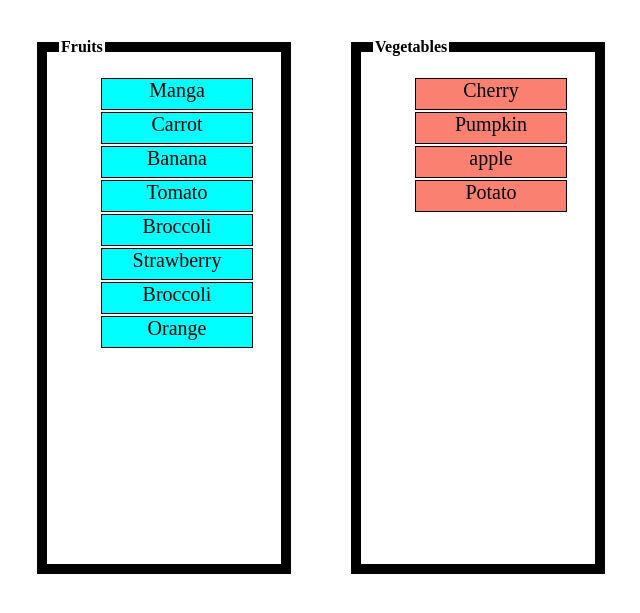
After one commit to miguelzeph/Django_jquery_ajax_basic, a Django app: page /jquery/fruits-vegetables/ in a window 1280 px wide. The commit adds this page. Shown: the top 613 px of the page, without its empty margins (1-641 px from the left). Run offline with Django 3.2, Linux system fonts and the light colour scheme; some libraries are stand-ins or nearby versions.

Commit message:
jquery sortable()

```diff
--- /dev/null
+++ b/project/jquery/static/jquery_static/css/fruits_vegetables.css
@@ -0,0 +1,30 @@
+ol {
+    list-style-type:none;
+    width:170px;
+    height:480px;
+}
+
+li {
+    height:30px;
+    width:150px;
+    border:1px solid black;
+    margin:2px;
+    font-size:20px;
+    text-align:center;
+}
+
+#fruits li {
+    background-color: cyan;
+}
+
+#vegetables li {
+    background-color:salmon;
+}
+
+fieldset {
+    float:left;
+    margin:30px;
+    width:200px;
+    height:500px;
+    border:10px solid black;
+}
--- /dev/null
+++ b/project/jquery/static/jquery_static/js/fruits_vegetables.js
@@ -0,0 +1,11 @@
+$(document).ready(function(){
+
+    $("#fruits").sortable({
+        connectWith:'#vegetables',
+        dropOnEmpty:false
+    });
+
+    $("#vegetables").sortable({
+        connectWith:'#fruits'
+    });
+});
--- a/project/jquery/templates/jquery_templates/base.html
+++ b/project/jquery/templates/jquery_templates/base.html
@@ -7,6 +7,8 @@
 
     <!--JQuery import-->
     <script src="https://code.jquery.com/jquery-3.5.1.js" integrity="sha256-QWo7LDvxbWT2tbbQ97B53yJnYU3WhH/C8ycbRAkjPDc=" crossorigin="anonymous"></script>
+    <!-- Tive que usar para ter a sortable() no jquery-->
+    <script src="https://ajax.googleapis.com/ajax/libs/jqueryui/1.10.3/jquery-ui.min.js"></script>
 
     {%load static%}
 
--- /dev/null
+++ b/project/jquery/templates/jquery_templates/fruits_vegetables.html
@@ -0,0 +1,40 @@
+{%extends 'jquery_templates/base.html'%}
+
+
+{%block title%}<title>Home</title>{%endblock%}
+{%block content%}
+
+
+<!--importar script e css-->
+{%load static%}
+<script src="{% static 'jquery_static/js/fruits_vegetables.js'%}"></script>
+<link rel="stylesheet" href="{% static 'jquery_static/css/fruits_vegetables.css'%}" />
+
+<fieldset id = 'left'>
+    <legend><b>Fruits</b></legend>
+    <ol id = 'fruits'>
+        <li id = 'mango'>Manga</li>
+        <li id = 'carrot'>Carrot</li>
+        <li id = 'banana'>Banana</li>
+        <li id = 'tomata'>Tomato</li>
+        <li id = 'broccoli'>Broccoli</li>
+        <li id = 'strawberry'>Strawberry</li>
+        <li id = 'broccoli'>Broccoli</li>
+        <li id = 'orange'>Orange</li>
+    </ol>
+</fieldset>
+
+
+<fieldset id = 'right'>
+    <legend><b>Vegetables</b></legend>
+    <ol id = 'vegetables'>
+        <li id = 'cherry'>Cherry</li>
+        <li id = 'pumpkin'>Pumpkin</li>
+        <li id = 'apple'>apple</li>
+        <li id = 'potato'>Potato</li>
+    </ol>
+</fieldset>
+
+
+
+{%endblock%}
--- a/project/jquery/urls.py
+++ b/project/jquery/urls.py
@@ -1,7 +1,8 @@
 from django.urls import path
 
-from .views import home
+from .views import home,fruits_vegetables
 
 urlpatterns = [
     path('home/',home,name='home'),
+    path('fruits-vegetables/',fruits_vegetables,name='fruits-vegetables'),
 ]
--- a/project/jquery/views.py
+++ b/project/jquery/views.py
@@ -2,3 +2,6 @@ from django.shortcuts import render
 
 def home(request):
     return render(request, 'jquery_templates/home.html')
+
+def fruits_vegetables(request):
+    return render(request,'jquery_templates/fruits_vegetables.html')
```
